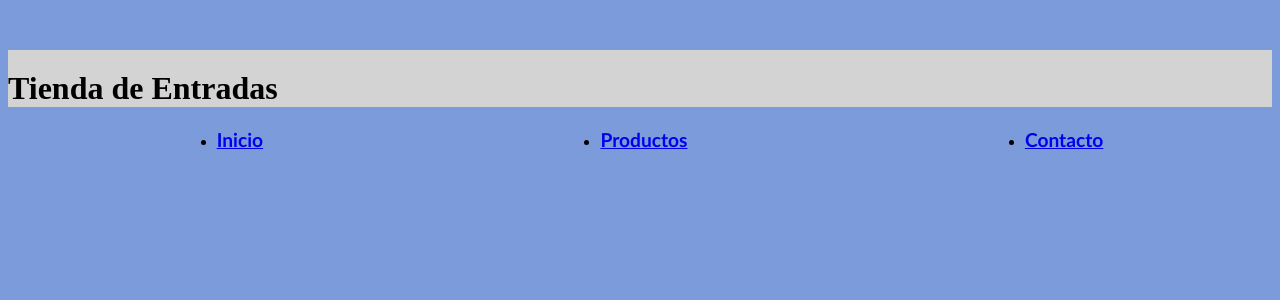
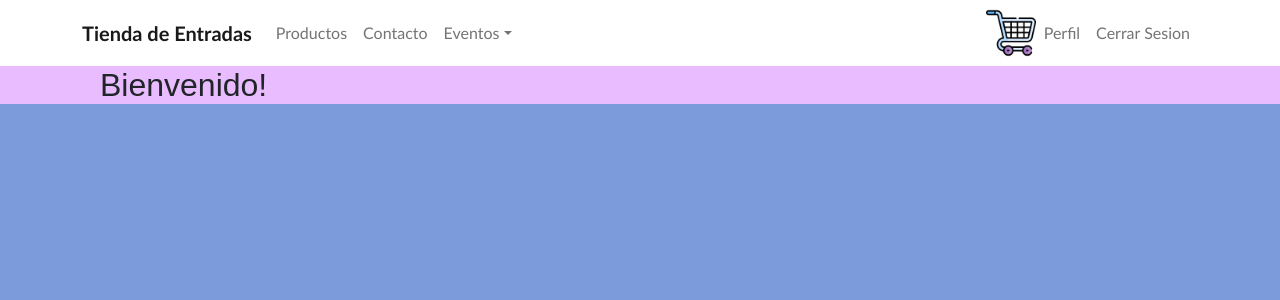
Before and after one commit to juancruzaviega/TiendaDeEntradas, a React (Create React App) app: page / in a window 1280 px wide. Shown: the top 300 px of the page. Built offline with nearby package versions, Linux system fonts and the light colour scheme.

Commit message:
CartWidget y ItemList

```diff
--- a/package.json
+++ b/package.json
@@ -6,7 +6,9 @@
     "@testing-library/jest-dom": "^5.16.5",
     "@testing-library/react": "^13.3.0",
     "@testing-library/user-event": "^13.5.0",
+    "bootstrap": "^5.2.0",
     "react": "^18.2.0",
+    "react-bootstrap": "^2.5.0",
     "react-dom": "^18.2.0",
     "react-scripts": "5.0.1",
     "web-vitals": "^2.1.4"
--- a/src/App.js
+++ b/src/App.js
@@ -1,14 +1,17 @@
 // import personas from './data/personas.json';
+import 'bootstrap/dist/css/bootstrap.min.css';
 import NavBar from './components/NavBar';
 import './app/styles.css';
+import CartWidget from './components/CartWidget';
+import ItemList from './components/ItemList';
 
 
 const App = () => {
   return (
     <div >
       <NavBar />
-
-    </div>
+      <ItemList greetings={"Bienvenido!"} />
+    </div >
   );
 }
 
--- a/src/app/styles.css
+++ b/src/app/styles.css
@@ -1,5 +1,14 @@
 body{
     background-color: rgba(43, 94, 196, 0.615);
+}
+h1{
+    background-color: darkgray;
+}
+h2{
+    background-color: rgb(233, 188, 255);
+    padding-left: 100px;
+    font-size: xx-large;
+    font-family: sans-serif;
 }
 ul{
     display: flex;
--- /dev/null
+++ b/src/components/CartWidget.js
@@ -0,0 +1,11 @@
+import React from 'react'
+
+const CartWidget = () => {
+    return (
+        <div>
+            <img src="../img/carretilla.png" alt="carro" width={50} height={50} />
+        </div>
+    )
+}
+
+export default CartWidget
--- /dev/null
+++ b/src/components/ItemList.js
@@ -0,0 +1,9 @@
+import React from 'react'
+
+const ItemList = ({ greetings }) => {
+    return (
+        <h2>{greetings}</h2>
+    )
+}
+
+export default ItemList
--- a/src/components/NavBar.js
+++ b/src/components/NavBar.js
@@ -1,14 +1,44 @@
+import Container from 'react-bootstrap/Container';
+import Nav from 'react-bootstrap/Nav';
+import Navbar from 'react-bootstrap/Navbar';
+import NavDropdown from 'react-bootstrap/NavDropdown';
+import CartWidget from './CartWidget';
 
-const NavBar = () => {
+function NavBar() {
     return (
-        <div>
-            <h1 style={{ backgroundColor: 'lightgrey', marginTop: 50, paddingTop: 20 }}>Tienda de Entradas</h1>
-            <ul>
-                <li><a href="#">Inicio</a></li>
-                <li><a href="#">Productos</a></li>
-                <li><a href="#">Contacto</a></li>
-            </ul>
-        </div>
-    )
+        <Navbar collapseOnSelect expand="lg" bg="white" variant="white">
+            <Container>
+                <Navbar.Brand href="#home">Tienda de Entradas</Navbar.Brand>
+                <Navbar.Toggle aria-controls="responsive-navbar-nav" />
+                <Navbar.Collapse id="responsive-navbar-nav">
+                    <Nav className="me-auto">
+                        <Nav.Link href="#features">Productos</Nav.Link>
+                        <Nav.Link href="#pricing">Contacto</Nav.Link>
+                        <NavDropdown title="Eventos" id="collasible-nav-dropdown">
+                            <NavDropdown.Item href="#action/3.1">Action</NavDropdown.Item>
+                            <NavDropdown.Item href="#action/3.2">
+                                Another action
+                            </NavDropdown.Item>
+                            <NavDropdown.Item href="#action/3.3">Something</NavDropdown.Item>
+                            <NavDropdown.Divider />
+                            <NavDropdown.Item href="#action/3.4">
+                                Separated link
+                            </NavDropdown.Item>
+                        </NavDropdown>
+                    </Nav>
+                    <CartWidget />
+                    <Nav>
+                        <Nav.Link href="#deets">Perfil</Nav.Link>
+                        <Nav.Link eventKey={2} href="#memes">
+                            Cerrar Sesion
+                        </Nav.Link>
+                    </Nav>
+                </Navbar.Collapse>
+            </Container>
+
+        </Navbar>
+
+    );
 }
+
 export default NavBar;
```
Also changed, not shown: src/components/MostrarCarrito.js (added, +9 -0 lines), src/components/MostrarTexto.js (added, +9 -0 lines), src/components/Producto.js (added, +12 -0 lines), public/img/carretilla.png (added), 1 other file (tests, documents, lock files or other folders).
